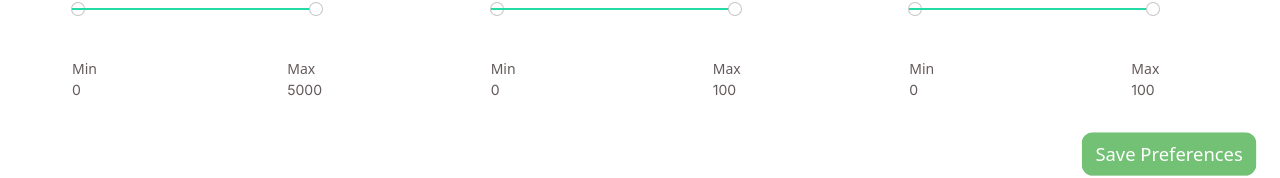
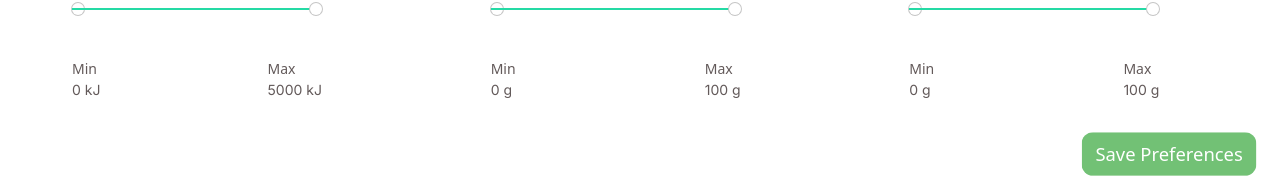
Before and after one commit to Monash-FIT3170/Me-Myself-the-Chef, a React (Create React App) app in the folder frontend/: page /preferences/nutrition_requirements in a window 1280 px wide. Shown: the part 577-755 px from the top of the page. Built offline with nearby package versions, Linux system fonts and the light colour scheme; sample sign-in values are in the browser's storage; a web font is replaced by a local one.

Commit message:
Show the unit for the min and max in nutritional requirements

```diff
--- a/frontend/src/components/NutritionPane.js
+++ b/frontend/src/components/NutritionPane.js
@@ -57,11 +57,11 @@ function NutritionPane({ nutritionList, updateNutrition }) {
                                 <div class="form_control">
                                     <div class="form_control_container">
                                         <div class="form_control_container__time">Min</div>
-                                        <p class="form_control_container__time__input">{nutrient.min_amount}</p>
+                                        <p class="form_control_container__time__input">{nutrient.min_amount} {getFormInfo(nutrient.id).unit}</p>
                                     </div>
                                     <div class="form_control_container">
                                         <div class="form_control_container__time">Max</div>
-                                        <p class="form_control_container__time__input">{nutrient.max_amount}</p>
+                                        <p class="form_control_container__time__input">{nutrient.max_amount} {getFormInfo(nutrient.id).unit}</p>
                                     </div>
                                 </div>
                             </div>
```
